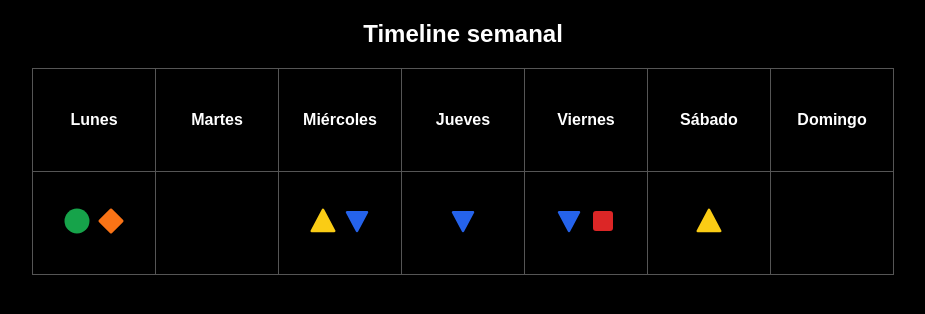
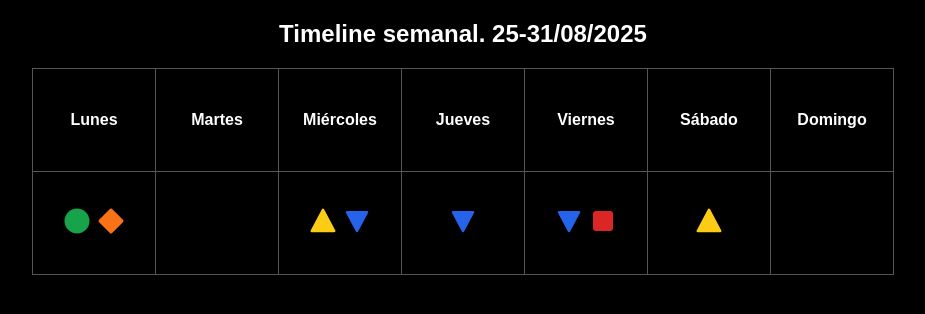
Before and after one commit to oracleai-script/index.html, a plain HTML site: page index.html in a window 1280 px wide. Shown: the whole page, without its empty margins (177-1102 px from the left). Drawn offline with Linux system fonts and the light colour scheme.

Commit message:
index.html

```diff
--- a/index.html
+++ b/index.html
@@ -63,7 +63,7 @@
   </style>
 </head>
 <body style="background-color: rgb(0, 0, 0); color: rgb(255, 255, 255);">
-  <h2 style="text-align:center;">Timeline semanal</h2>
+  <h2 style="text-align:center;">Timeline semanal. 25-31/08/2025</h2>
   <table id="tabla">
     <tbody><tr>
       <th>Lunes</th>
```
